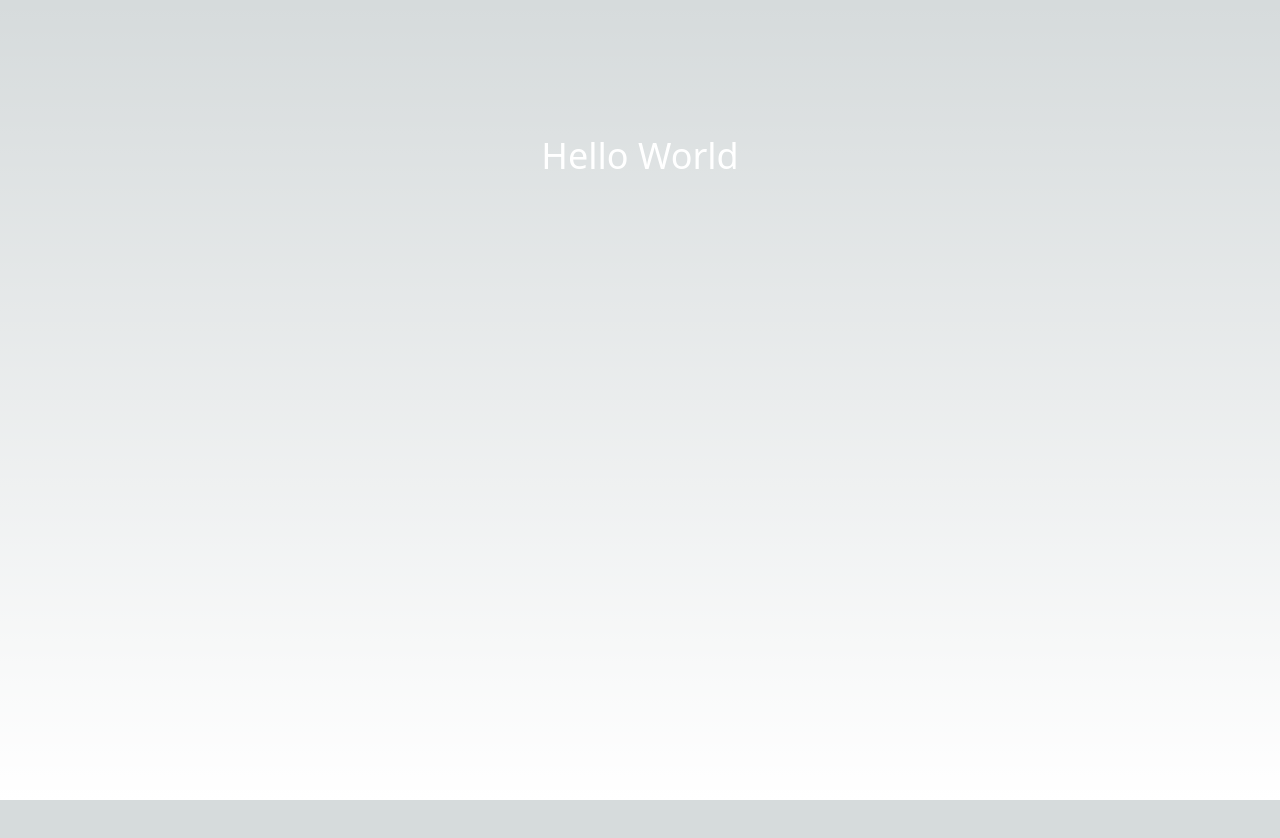
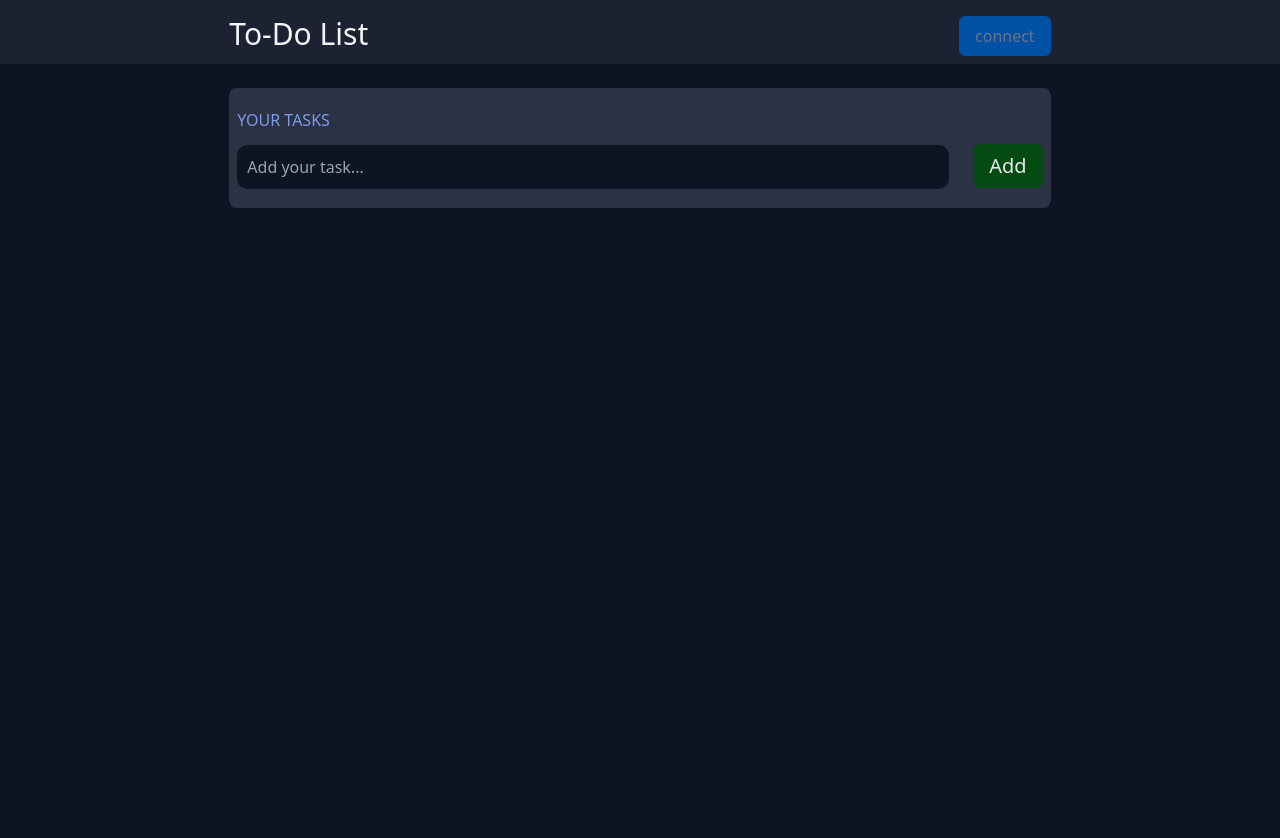
Before and after one commit to priyeshkadbe/todolist, a Next.js app: page / in a window 1280 px wide. Shown: the top 838 px of the page. Before the commit the page ends 800 px from the top, so only its background shows below. Built offline with nearby package versions, Linux system fonts and the light colour scheme.

Commit message:
working on connect wallet button

```diff
--- a/components/HomePage/index.tsx
+++ b/components/HomePage/index.tsx
@@ -1,13 +1,28 @@
-import {FC} from 'react';
+import { FC } from "react";
 
-interface Props{}
+interface Props {}
 
-const HomePage:FC<Props> =(props):JSX.Element=>{
-  return(
-    <div>
-      HomePage
+const HomePage: FC<Props> = (props): JSX.Element => {
+  return (
+    <div className="bg-[#0F1425] h-screen snap-none">
+      <div className="flex justify-center items-center p-4 md:p-6">
+        <div className="w-full bg-[#2A3244] rounded-sm md:rounded-lg p-2 md:w-2/3 h-1/2">
+          {/* <h1 className="text-white">HomePage</h1> */}
+          <div className="py-3 text-[#7d99e9]">YOUR TASKS</div>
+          <form className="flex items-center justify-center">
+            <input
+              className="rounded-[10px] w-full p-[10px] border-none outline-none bg-[#0F1425] text-white mb-[10px]"
+              placeholder="Add your task..."
+              // take input from the form here
+            />
+            <button className="text-gray-200 text-xl cursor-pointer ml-6 mb-3 bg-[#044B11] px-4 py-2 rounded-sm md:rounded-lg hover:bg-[#6cd97e]">
+              Add
+            </button>
+          </form>
+        </div>
+      </div>
     </div>
-  )
-}
+  );
+};
 
 export default HomePage;
--- a/components/Navbar/index.tsx
+++ b/components/Navbar/index.tsx
@@ -1,13 +1,18 @@
-import {FC} from 'react';
+import { FC } from "react";
 
-interface Props{}
+interface Props {}
 
-const Navbar=()=>{
-  return(
-    <div>
-      Navbar
+const Navbar = () => {
+  return (
+    <div className="w-full bg-[#1D2233] h-16">
+      <div className="flex mx-auto justify-between  p-4 md:w-2/3">
+        <h1 className="text-3xl text-gray-100">To-Do List</h1>
+        <button className="bg-[#0152A6] text-gray-500 px-4 py-2 rounded-md hover:bg-[#0079f2]">
+          connect
+        </button>
+      </div>
     </div>
-  )
-}
+  );
+};
 
 export default Navbar;
--- a/pages/index.tsx
+++ b/pages/index.tsx
@@ -1,22 +1,22 @@
-import Head from 'next/head'
-import Image from 'next/image'
-import { Inter } from '@next/font/google'
-import styles from '../styles/Home.module.css'
+import Head from "next/head";
 
-const inter = Inter({ subsets: ['latin'] })
+import Layout from "../components/Layout";
+import HomePage from "../components/HomePage";
 
 export default function Home() {
   return (
     <>
       <Head>
-        <title>Create Next App</title>
+        <title>To Do Application</title>
         <meta name="description" content="Generated by create next app" />
         <meta name="viewport" content="width=device-width, initial-scale=1" />
         <link rel="icon" href="/favicon.ico" />
       </Head>
-      <main className={styles.main}>
-        <h1 className="text-4xl p-5 m-5 text-white">Hello World</h1>
+      <main className="">
+        <Layout>
+          <HomePage />
+        </Layout>
       </main>
     </>
-  )
+  );
 }
--- a/styles/Home.module.css
+++ /dev/null
@@ -1,278 +0,0 @@
-.main {
-  display: flex;
-  flex-direction: column;
-  justify-content: space-between;
-  align-items: center;
-  padding: 6rem;
-  min-height: 100vh;
-}
-
-.description {
-  display: inherit;
-  justify-content: inherit;
-  align-items: inherit;
-  font-size: 0.85rem;
-  max-width: var(--max-width);
-  width: 100%;
-  z-index: 2;
-  font-family: var(--font-mono);
-}
-
-.description a {
-  display: flex;
-  justify-content: center;
-  align-items: center;
-  gap: 0.5rem;
-}
-
-.description p {
-  position: relative;
-  margin: 0;
-  padding: 1rem;
-  background-color: rgba(var(--callout-rgb), 0.5);
-  border: 1px solid rgba(var(--callout-border-rgb), 0.3);
-  border-radius: var(--border-radius);
-}
-
-.code {
-  font-weight: 700;
-  font-family: var(--font-mono);
-}
-
-.grid {
-  display: grid;
-  grid-template-columns: repeat(4, minmax(25%, auto));
-  width: var(--max-width);
-  max-width: 100%;
-}
-
-.card {
-  padding: 1rem 1.2rem;
-  border-radius: var(--border-radius);
-  background: rgba(var(--card-rgb), 0);
-  border: 1px solid rgba(var(--card-border-rgb), 0);
-  transition: background 200ms, border 200ms;
-}
-
-.card span {
-  display: inline-block;
-  transition: transform 200ms;
-}
-
-.card h2 {
-  font-weight: 600;
-  margin-bottom: 0.7rem;
-}
-
-.card p {
-  margin: 0;
-  opacity: 0.6;
-  font-size: 0.9rem;
-  line-height: 1.5;
-  max-width: 30ch;
-}
-
-.center {
-  display: flex;
-  justify-content: center;
-  align-items: center;
-  position: relative;
-  padding: 4rem 0;
-}
-
-.center::before {
-  background: var(--secondary-glow);
-  border-radius: 50%;
-  width: 480px;
-  height: 360px;
-  margin-left: -400px;
-}
-
-.center::after {
-  background: var(--primary-glow);
-  width: 240px;
-  height: 180px;
-  z-index: -1;
-}
-
-.center::before,
-.center::after {
-  content: '';
-  left: 50%;
-  position: absolute;
-  filter: blur(45px);
-  transform: translateZ(0);
-}
-
-.logo,
-.thirteen {
-  position: relative;
-}
-
-.thirteen {
-  display: flex;
-  justify-content: center;
-  align-items: center;
-  width: 75px;
-  height: 75px;
-  padding: 25px 10px;
-  margin-left: 16px;
-  transform: translateZ(0);
-  border-radius: var(--border-radius);
-  overflow: hidden;
-  box-shadow: 0px 2px 8px -1px #0000001a;
-}
-
-.thirteen::before,
-.thirteen::after {
-  content: '';
-  position: absolute;
-  z-index: -1;
-}
-
-/* Conic Gradient Animation */
-.thirteen::before {
-  animation: 6s rotate linear infinite;
-  width: 200%;
-  height: 200%;
-  background: var(--tile-border);
-}
-
-/* Inner Square */
-.thirteen::after {
-  inset: 0;
-  padding: 1px;
-  border-radius: var(--border-radius);
-  background: linear-gradient(
-    to bottom right,
-    rgba(var(--tile-start-rgb), 1),
-    rgba(var(--tile-end-rgb), 1)
-  );
-  background-clip: content-box;
-}
-
-/* Enable hover only on non-touch devices */
-@media (hover: hover) and (pointer: fine) {
-  .card:hover {
-    background: rgba(var(--card-rgb), 0.1);
-    border: 1px solid rgba(var(--card-border-rgb), 0.15);
-  }
-
-  .card:hover span {
-    transform: translateX(4px);
-  }
-}
-
-@media (prefers-reduced-motion) {
-  .thirteen::before {
-    animation: none;
-  }
-
-  .card:hover span {
-    transform: none;
-  }
-}
-
-/* Mobile */
-@media (max-width: 700px) {
-  .content {
-    padding: 4rem;
-  }
-
-  .grid {
-    grid-template-columns: 1fr;
-    margin-bottom: 120px;
-    max-width: 320px;
-    text-align: center;
-  }
-
-  .card {
-    padding: 1rem 2.5rem;
-  }
-
-  .card h2 {
-    margin-bottom: 0.5rem;
-  }
-
-  .center {
-    padding: 8rem 0 6rem;
-  }
-
-  .center::before {
-    transform: none;
-    height: 300px;
-  }
-
-  .description {
-    font-size: 0.8rem;
-  }
-
-  .description a {
-    padding: 1rem;
-  }
-
-  .description p,
-  .description div {
-    display: flex;
-    justify-content: center;
-    position: fixed;
-    width: 100%;
-  }
-
-  .description p {
-    align-items: center;
-    inset: 0 0 auto;
-    padding: 2rem 1rem 1.4rem;
-    border-radius: 0;
-    border: none;
-    border-bottom: 1px solid rgba(var(--callout-border-rgb), 0.25);
-    background: linear-gradient(
-      to bottom,
-      rgba(var(--background-start-rgb), 1),
-      rgba(var(--callout-rgb), 0.5)
-    );
-    background-clip: padding-box;
-    backdrop-filter: blur(24px);
-  }
-
-  .description div {
-    align-items: flex-end;
-    pointer-events: none;
-    inset: auto 0 0;
-    padding: 2rem;
-    height: 200px;
-    background: linear-gradient(
-      to bottom,
-      transparent 0%,
-      rgb(var(--background-end-rgb)) 40%
-    );
-    z-index: 1;
-  }
-}
-
-/* Tablet and Smaller Desktop */
-@media (min-width: 701px) and (max-width: 1120px) {
-  .grid {
-    grid-template-columns: repeat(2, 50%);
-  }
-}
-
-@media (prefers-color-scheme: dark) {
-  .vercelLogo {
-    filter: invert(1);
-  }
-
-  .logo,
-  .thirteen img {
-    filter: invert(1) drop-shadow(0 0 0.3rem #ffffff70);
-  }
-}
-
-@keyframes rotate {
-  from {
-    transform: rotate(360deg);
-  }
-  to {
-    transform: rotate(0deg);
-  }
-}
--- a/styles/globals.css
+++ b/styles/globals.css
@@ -2,111 +2,6 @@
 @tailwind components;
 @tailwind utilities;
 
-
 :root {
-  --max-width: 1100px;
-  --border-radius: 12px;
-  --font-mono: ui-monospace, Menlo, Monaco, 'Cascadia Mono', 'Segoe UI Mono',
-    'Roboto Mono', 'Oxygen Mono', 'Ubuntu Monospace', 'Source Code Pro',
-    'Fira Mono', 'Droid Sans Mono', 'Courier New', monospace;
-
-  --foreground-rgb: 0, 0, 0;
-  --background-start-rgb: 214, 219, 220;
-  --background-end-rgb: 255, 255, 255;
-
-  --primary-glow: conic-gradient(
-    from 180deg at 50% 50%,
-    #16abff33 0deg,
-    #0885ff33 55deg,
-    #54d6ff33 120deg,
-    #0071ff33 160deg,
-    transparent 360deg
-  );
-  --secondary-glow: radial-gradient(
-    rgba(255, 255, 255, 1),
-    rgba(255, 255, 255, 0)
-  );
-
-  --tile-start-rgb: 239, 245, 249;
-  --tile-end-rgb: 228, 232, 233;
-  --tile-border: conic-gradient(
-    #00000080,
-    #00000040,
-    #00000030,
-    #00000020,
-    #00000010,
-    #00000010,
-    #00000080
-  );
-
-  --callout-rgb: 238, 240, 241;
-  --callout-border-rgb: 172, 175, 176;
-  --card-rgb: 180, 185, 188;
-  --card-border-rgb: 131, 134, 135;
+overflow: hidden;
 }
-
-@media (prefers-color-scheme: dark) {
-  :root {
-    --foreground-rgb: 255, 255, 255;
-    --background-start-rgb: 0, 0, 0;
-    --background-end-rgb: 0, 0, 0;
-
-    --primary-glow: radial-gradient(rgba(1, 65, 255, 0.4), rgba(1, 65, 255, 0));
-    --secondary-glow: linear-gradient(
-      to bottom right,
-      rgba(1, 65, 255, 0),
-      rgba(1, 65, 255, 0),
-      rgba(1, 65, 255, 0.3)
-    );
-
-    --tile-start-rgb: 2, 13, 46;
-    --tile-end-rgb: 2, 5, 19;
-    --tile-border: conic-gradient(
-      #ffffff80,
-      #ffffff40,
-      #ffffff30,
-      #ffffff20,
-      #ffffff10,
-      #ffffff10,
-      #ffffff80
-    );
-
-    --callout-rgb: 20, 20, 20;
-    --callout-border-rgb: 108, 108, 108;
-    --card-rgb: 100, 100, 100;
-    --card-border-rgb: 200, 200, 200;
-  }
-}
-
-* {
-  box-sizing: border-box;
-  padding: 0;
-  margin: 0;
-}
-
-html,
-body {
-  max-width: 100vw;
-  overflow-x: hidden;
-}
-
-body {
-  color: rgb(var(--foreground-rgb));
-  background: linear-gradient(
-      to bottom,
-      transparent,
-      rgb(var(--background-end-rgb))
-    )
-    rgb(var(--background-start-rgb));
-}
-
-a {
-  color: inherit;
-  text-decoration: none;
-}
-
-@media (prefers-color-scheme: dark) {
-  html {
-    color-scheme: dark;
-  }
-}
```
Also changed, not shown: components/Layout/index.tsx (+7 -7 lines).
